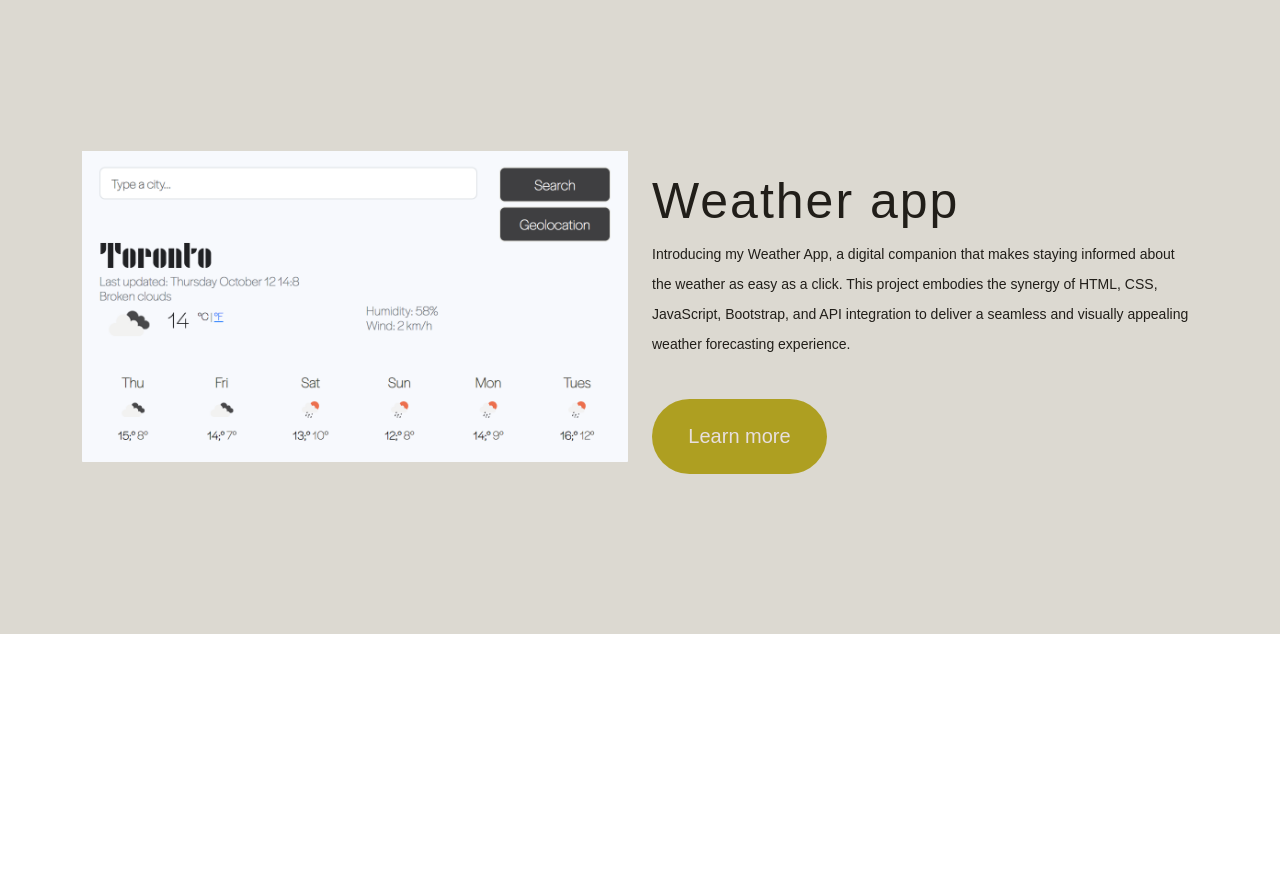
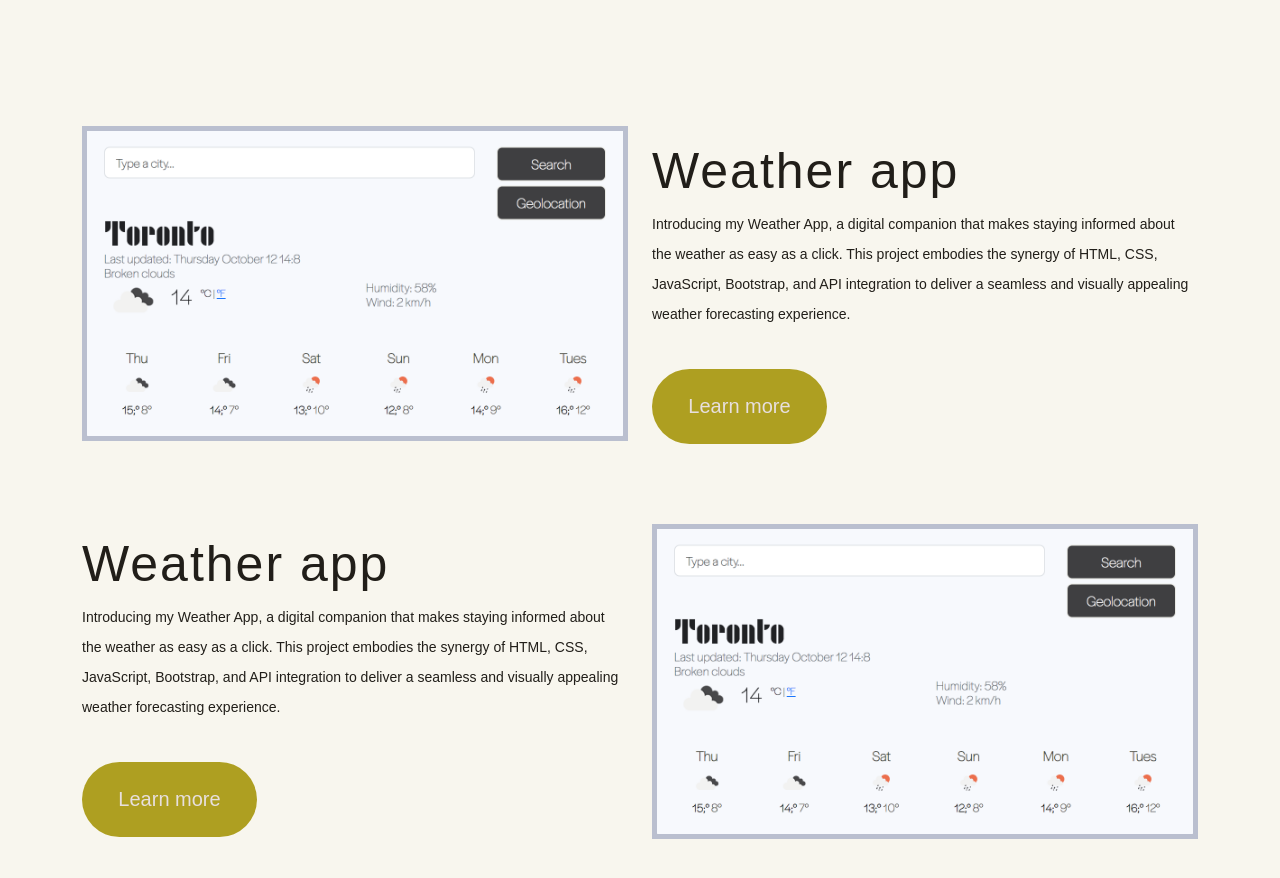
Before and after one commit to EchoRussell/Portolio-project, a plain HTML site: page index.html in a window 1280 px wide. Shown: the part 940-1818 px from the top of the page. Before the commit the page ends 1574 px from the top, so only its background shows below. Drawn offline with nearby package versions, Linux system fonts and the light colour scheme; a web font is replaced by a local one.

Commit message:
Secondary homepage payout created and edited

```diff
--- a/index.html
+++ b/index.html
@@ -59,6 +59,29 @@
               <div class="btn-font">Learn more</div>
             </a>
           </div>
+
+          <div class="col-md-6">
+            <div class="title-and-blurb">
+              <h1 class="weather-title">Weather app</h1>
+              <p class="paragraph-blurb-2">
+                Introducing my Weather App, a digital companion that makes
+                staying informed about the weather as easy as a click. This
+                project embodies the synergy of HTML, CSS, JavaScript,
+                Bootstrap, and API integration to deliver a seamless and
+                visually appealing weather forecasting experience.
+              </p>
+              <br />
+              <a href="#" class="btn btn-display rounded-pill">
+                <div class="btn-font">Learn more</div>
+              </a>
+            </div>
+          </div>
+
+          <div class="col-md-6">
+            <div class="weather-pic-2">
+              <img src="images/weather.png" class="img-fluid" alt="" />
+            </div>
+          </div>
         </div>
       </div>
     </div>
--- a/style/portfolio.css
+++ b/style/portfolio.css
@@ -28,12 +28,25 @@ h2 {
   color: #211e19;
   letter-spacing: 2px;
   margin-bottom: 0px;
+  margin-top: -20px;
+}
+
+@media (max-width: 500px) {
+  .hero-name {
+    font-size: 100px;
+  }
+  .hero {
+    padding: 260px 20px;
+  }
+  .weather-pic {
+    margin-top: -700px;
+  }
 }
 
 .hero-text {
   color: #211e19;
   font-size: 20px;
-  margin-top: 0px;
+  margin-top: -px;
 }
 
 .btn-font {
@@ -98,13 +111,24 @@ h2 {
 }
 
 .homepage {
-  background: #dcd9d1;
+  background: #f8f6ee;
   padding: 160px 20px;
 }
+
+.weather-pic {
+  margin-top: -5px;
+  border: 5px solid #babfcf;
+}
+
+.weather-pic-2 {
+  margin-top: 80px;
+  border: 5px solid #babfcf;
+}
+
 .weather-title {
   color: #211e19;
   font-size: 50px;
-  margin-top: 20px;
+  margin-top: 10px;
   letter-spacing: 2px;
 }
 
@@ -117,3 +141,17 @@ h2 {
 
   line-height: 30px;
 }
+
+.paragraph-blurb-2 {
+  font-family: articulat-cf, sans-serif;
+  font-style: normal;
+  font-weight: 100;
+  font-size: 14px;
+  color: #211e19;
+
+  line-height: 30px;
+}
+
+.title-and-blurb {
+  margin-top: 90px;
+}
```
